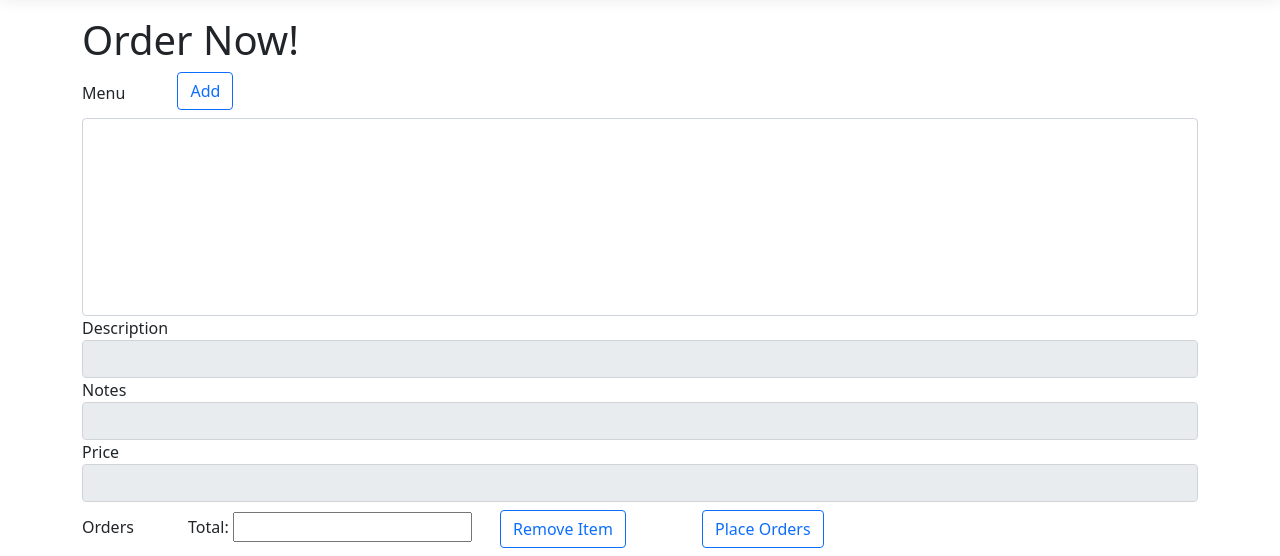
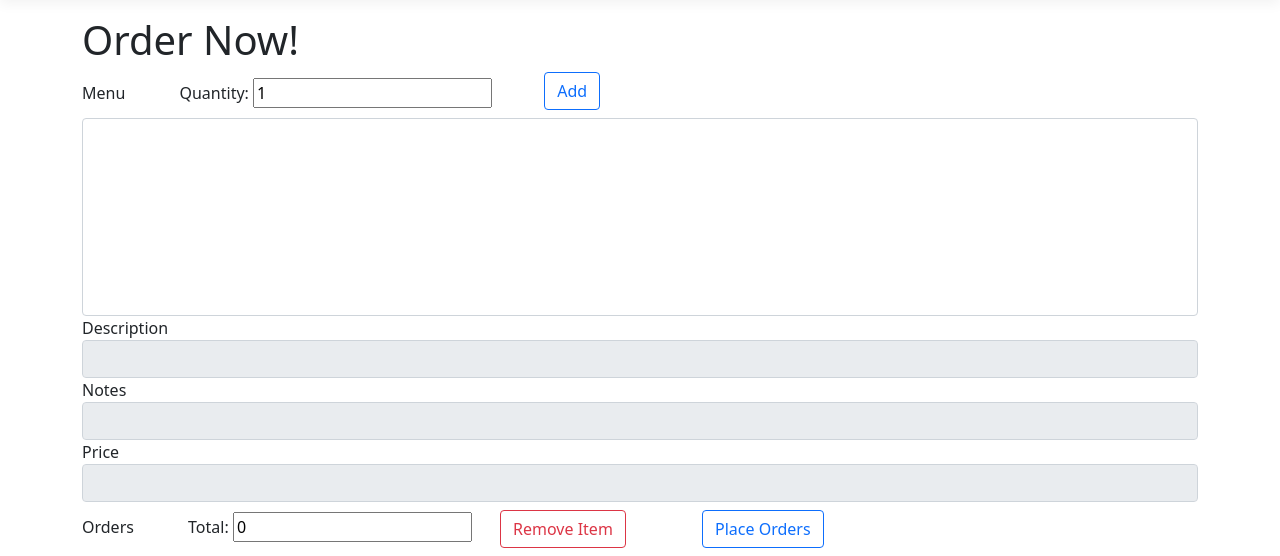
Before and after one commit to robertmoran0002/RestaurantOrderSystem, an ASP.NET Core app: page /AddToOrder/Ordering in a window 1280 px wide. Shown: the part 57-613 px from the top of the page. Run offline with ASP.NET Core 8, Linux system fonts and the light colour scheme; data that the repository does not hold is empty; style sheets or scripts are compiled from the project's sources; some libraries are stand-ins or nearby versions.

Commit message:
Add to Order is fully functional. Also added Sweet alert functionalities.

```diff
--- a/RestaurantOrderSystemMVC/Controllers/AddToOrderController.cs
+++ b/RestaurantOrderSystemMVC/Controllers/AddToOrderController.cs
@@ -25,6 +25,7 @@ namespace RestaurantOrderSystemMVC.Controllers
         {
             ViewData["MenuItem"] = MenuItems;
             ViewData["MenuList"] = new SelectList(_context.Menus, "ItemId", "Name");
+            ViewData["Success"] = false;
             return View();
         }
 
@@ -32,8 +33,10 @@ namespace RestaurantOrderSystemMVC.Controllers
         [ValidateAntiForgeryToken]
         public IActionResult Ordering(IFormCollection values)
         {
+            Decimal total = Decimal.Parse(values["total"][0]);
+            if (total > 0)
+            {
                 Dictionary<int, int> orderDict = new Dictionary<int, int>();
-            Decimal total = Decimal.Parse(values["total"][0]);
                 var orderedItems = values["OrderedItems"];
                 foreach (var item in orderedItems)
                 {
@@ -47,16 +50,35 @@ namespace RestaurantOrderSystemMVC.Controllers
                         orderDict.Add(temp,1);
                     }
                 }
-           // OrderMain prod = _context.OrderMains.LastOrDefault<OrderMain>();
+
+                OrderMain lastOrderMain = _context.OrderMains.OrderByDescending(p => p.OrderNumber).FirstOrDefault<OrderMain>();
+                int newOrderNumber = lastOrderMain.OrderNumber + 1;
                 foreach (var item in orderDict)
                 {
+                    OrderMain newOrder = new OrderMain();
+                    newOrder.OrderNumber = newOrderNumber;
+                    newOrder.ItemId = item.Key;
+                    newOrder.Quantity = item.Value;
+                    newOrder.DateTimePlaced = DateTime.Now;
+                    newOrder.OrderStatus = "Placed";
+                    _context.OrderMains.Add(newOrder);
+                }
 
+                _context.SaveChanges();
+
+                ViewData["MenuItem"] = MenuItems;
+                ViewData["MenuList"] = new SelectList(_context.Menus, "ItemId", "Name");
+                ViewData["Success"] = true;
+                return View();
 
             }
-            //ViewData["MenuData"] = _context.Menus.ToList();
-            //ViewData["MenuList"] = new SelectList(_context.Menus, "ItemId", "Name");
-            //return View();
-            return RedirectToAction("Ordering");
+            else
+            {
+                ViewData["MenuItem"] = MenuItems;
+                ViewData["MenuList"] = new SelectList(_context.Menus, "ItemId", "Name");
+                ViewData["Success"] = false;
+                return View();
             }
         }
     }
+}
--- a/RestaurantOrderSystemMVC/Views/AddToOrder/Ordering.cshtml
+++ b/RestaurantOrderSystemMVC/Views/AddToOrder/Ordering.cshtml
@@ -9,13 +9,32 @@
 	//}
 
 	//var temp = Json.Serialize(MenuItems);
+	ViewData["Title"] = "Ordering";
+
 }
+
+
+<script>
+	const success = '@ViewBag.Success';
+	if (success != "False") {
+		Swal.fire(
+		  'Awesome!',
+		  'You just placed an order!',
+		  'success'
+		)
+        @ViewBag.Success = false;
+	}
+	console.log(success);
+</script>
 
 <h1>Order Now!</h1>
 
+	<div class="form-group">
+		<label class="control-label" style="margin-right:50px;">Menu</label>
 
-	<div class="form-group">
-		<label class="control-label">Menu</label>
+		<label class="control-label">Quantity:</label>
+		<input type="number" id="quantity" value="1" onchange="verifyQuantity()">
+
 		<button class="btn btn-outline-primary mx-5 mb-2" onclick="addToOrder()">Add</button>
 
 		<select class ="form-control" id="menuList" size="8" asp-items="ViewBag.MenuList" onchange="updateDisplay(value)"></select>
@@ -39,12 +58,11 @@
 
 
 	<div class="form-group">
-		@*<button class="btn btn-outline-primary mx-5 mb-2 mt-2" onclick="addToMenu()">Place Orders</button>*@
-		<form asp-action="Ordering" enctype="multipart/form-data" id="FormSubmit">
+		<form asp-action="Ordering" enctype="multipart/form-data" id="FormSubmit" onsubmit="return validateMyForm()">
 				<label class="control-label" style="margin-right:50px;">Orders</label>
 				<label class="control-label">Total:</label>
-				<input type="text" id="total" name="total" value="" readonly>
-				<button class="btn btn-outline-primary mx-4" type="button" onclick="removeFromOrder()">Remove Item</button>
+				<input type="number" id="total" name="total" value="0" onchange="check(this)" readonly>
+				<button class="btn btn-outline-danger mx-4" type="button" onclick="removeFromOrder()">Remove Item</button>
 
 				<button class="btn btn-outline-primary mx-5 mb-2 mt-2" type="submit">Place Orders</button>
 
@@ -78,26 +96,33 @@
 			const dataName = document.getElementById('name').value;
 			const myDict = JSON.parse('@Json.Serialize(ViewBag.MenuItem)');
 
-			const elementNew = document.createElement('option');
-			const elementNewInput = document.createElement('input');
 
 			const elementOrders = document.getElementById('OrderList');
 			const elementTotal = document.getElementById('total');
             const elementForm = document.getElementById('FormSubmit');
+            const elementQuantity = document.getElementById('quantity');
 
-            var totalCost = 0;
+
+            for (i = 0; i < elementQuantity.value; i++)
+			{
+
+				const elementNew = document.createElement('option');
+				const elementNewInput = document.createElement('input');
+
 				elementNew.value = data;
 				elementNew.innerText = dataName;
 
 				//Adds an input type element to be used in the post functionality of forms
 				elementNewInput.value = data;
 				elementNewInput.name = 'OrderedItems';
+
+                console.log(i);
 				elementForm.append(elementNewInput);
-
-
 				elementOrders.append(elementNew);
 				elementOrders.size += 1;
+			}
 
+            var totalCost = 0;
 			for (i = 0; i < elementOrders.length ;i++) {
 				totalCost += myDict[elementOrders[i].value].price;
 			}
@@ -143,4 +168,27 @@
             elementTotal.value = totalCost.toFixed(2);
 		}
 	}
+
+	function verifyQuantity() {
+        const element = document.getElementById('quantity');
+        if (element.value < 1)
+		{
+            element.value = 1;
+		}
+	}
+
+	function validateMyForm() {
+        console.log("this happened");
+        const element = document.getElementById('total');
+	   if (element.value == 0) {
+			Swal.fire({
+			  icon: 'error',
+			  title: 'Halt!',
+			  text: 'You do not have any orders added!',
+			})
+           return false;
+	   } else {
+           return true;
+	   }
+	 }
 </script>
--- a/RestaurantOrderSystemMVC/Views/Home/Index.cshtml
+++ b/RestaurantOrderSystemMVC/Views/Home/Index.cshtml
@@ -6,3 +6,9 @@
     <h1 class="display-4">Welcome</h1>
     <p>Learn about <a href="https://docs.microsoft.com/aspnet/core">building Web apps with ASP.NET Core</a>.</p>
 </div>
+
+<script>
+    $( document ).ready(function() {
+        console.log( "document loaded" );
+    });
+</script>
--- a/RestaurantOrderSystemMVC/Views/Shared/_Layout.cshtml
+++ b/RestaurantOrderSystemMVC/Views/Shared/_Layout.cshtml
@@ -4,9 +4,17 @@
     <meta charset="utf-8" />
     <meta name="viewport" content="width=device-width, initial-scale=1.0" />
     <title>@ViewData["Title"] - RestaurantOrderSystemMVC</title>
+    <link rel="stylesheet" href="https://cdn.jsdelivr.net/npm/sweetalert2@11.4.24/dist/sweetalert2.min.css"/>
     <link rel="stylesheet" href="~/lib/bootstrap/dist/css/bootstrap.min.css" />
     <link rel="stylesheet" href="~/css/site.css" asp-append-version="true" />
     <link rel="stylesheet" href="~/RestaurantOrderSystemMVC.styles.css" asp-append-version="true" />
+
+    <script src="https://cdn.jsdelivr.net/npm/sweetalert2@11.4.24/dist/sweetalert2.all.min.js"></script>
+    <script src="~/lib/jquery/dist/jquery.min.js"></script>
+    <script src="~/lib/jquery/dist/jquery.js"></script>
+    <script src="~/lib/bootstrap/dist/js/bootstrap.bundle.min.js"></script>
+    <script src="~/js/site.js" asp-append-version="true"></script>
+
 </head>
 <body>
     <header>
@@ -71,9 +79,7 @@
             &copy; 2022 - RestaurantOrderSystemMVC - <a asp-area="" asp-controller="Home" asp-action="Privacy">Privacy</a>
         </div>
     </footer>
-    <script src="~/lib/jquery/dist/jquery.min.js"></script>
-    <script src="~/lib/bootstrap/dist/js/bootstrap.bundle.min.js"></script>
-    <script src="~/js/site.js" asp-append-version="true"></script>
+
     @await RenderSectionAsync("Scripts", required: false)
 </body>
 </html>
```
Lines whose indentation alone changed are shown as unchanged.
